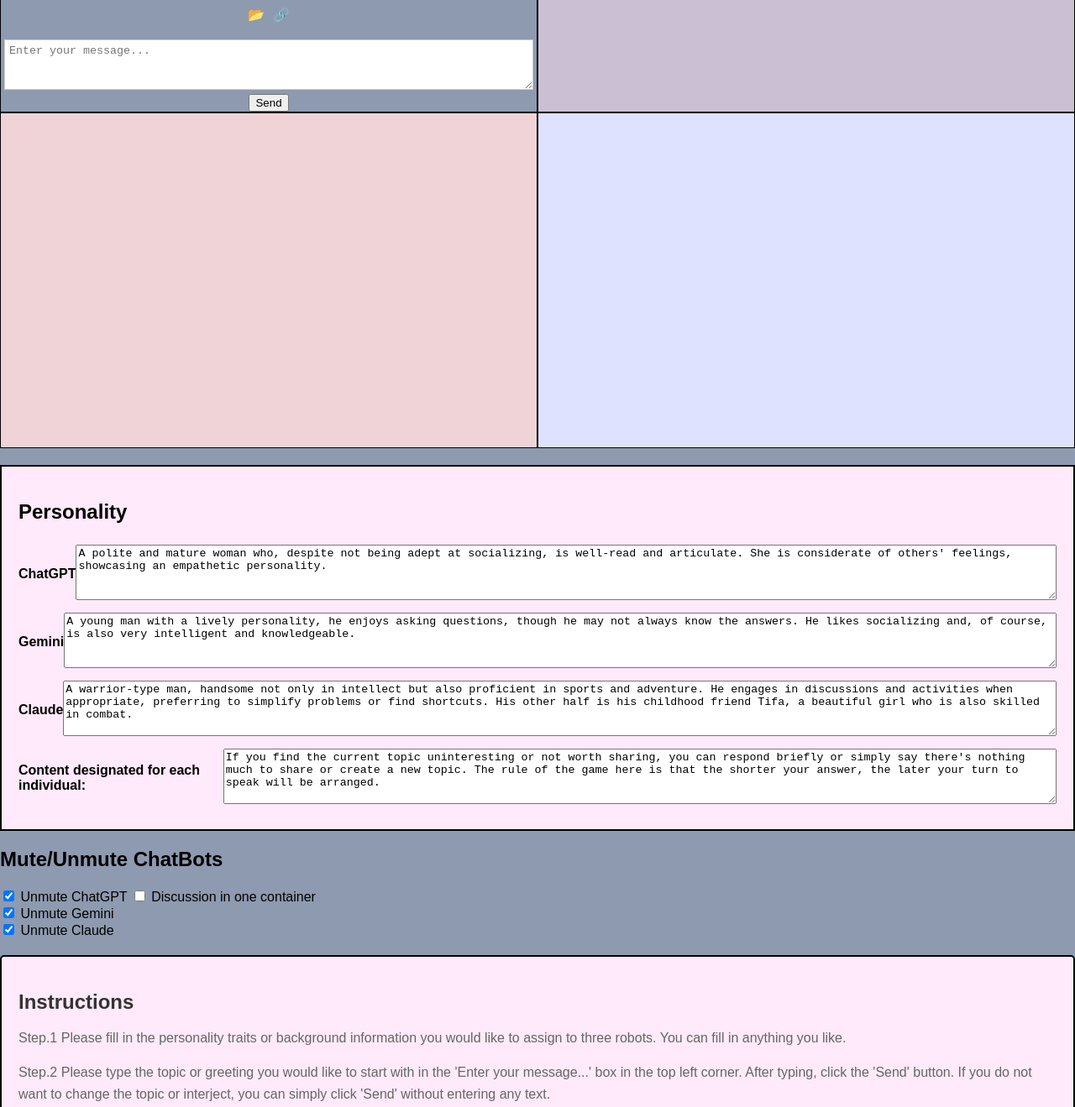
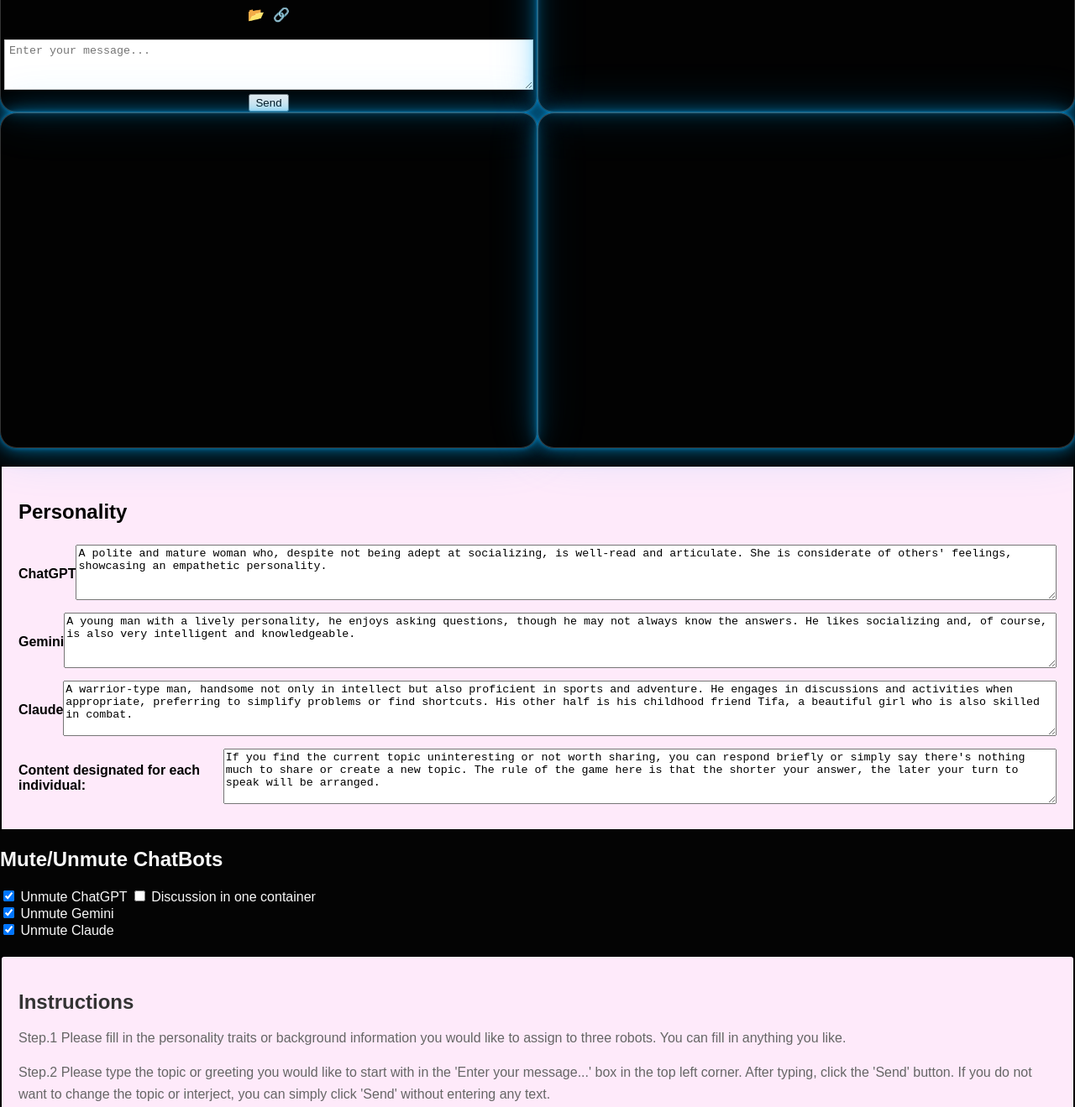
Before and after one commit to Trina0224/3chatbots, a website: page public/index.html in a window 1280 px wide. Shown: the part 1266-2585 px from the top of the page at 84% size. Drawn offline with nearby package versions, Linux system fonts and the light colour scheme; a web font is replaced by a local one.

Commit message:
working on css

```diff
--- a/public/style.css
+++ b/public/style.css
@@ -12,7 +12,8 @@ body, html {
     font-family: Arial, sans-serif;
     box-sizing: border-box;
     scroll-behavior: smooth;
-    background-color: #8E9AAF;
+    /*background-color: #8E9AAF;*/
+    background-color: #040404;
 }
 
 .container {
@@ -137,7 +138,7 @@ input[type="submit"] {
     text-align: center;
     background-image: url('background.webp');
     background-size: cover;
-    color: #fff; /* White text color */
+    color: #F8F8F8; /* White text color */
     padding: 100px 20px; /* Adjust padding as needed */
     height: 100vh; /* 100% of the viewport height */
     width: 100vw; /* 100% of the viewport width */
@@ -164,7 +165,7 @@ input[type="submit"] {
 
 .btn-start {
     background-color: #007bff; /* Bootstrap primary button color for reference */
-    color: #fff;
+    color: #F8F8F8;
     padding: 10px 20px;
     border-radius: 5px;
     text-decoration: none; /* Remove underline from link */
@@ -214,6 +215,12 @@ input[type="submit"] {
 
 }
 
+.enable-disable-chatbot h2,
+.enable-disable-chatbot label {
+    color: #F8F8F8;
+}
+
+
 .old-message {
     color: #808080; /* Gray out the old messages */
 }
@@ -230,6 +237,24 @@ input[type="submit"] {
     /* Add other styling as needed */
     background-color: #FEEAFA
 }
+
+
+.container .top-right,
+.container .top-left,
+.container .bottom-left,
+.container .bottom-right,
+.discussion-container {
+    border-radius: 20px; /* Adjust as needed for roundness */
+    border: 1px solid rgba(255, 255, 255, 0.2); /* Semi-transparent white border */
+    box-shadow:
+        0 0 5px rgba(0, 174, 255, 0.5), /* Inner light blue glow */
+        0 0 15px rgba(0, 174, 255, 0.4), /* Mid blue glow */
+        0 0 30px rgba(0, 174, 255, 0.3), /* Outer deep blue glow */
+        0 0 60px rgba(0, 174, 255, 0.2); /* Distant glow */
+    background: rgba(0, 0, 0, 0.4); /* Dark background to see the glow */
+    /* Other styles such as padding, margin, etc. */
+}
+
 
 .input-group {
     display: flex;
@@ -302,3 +327,25 @@ input[type="submit"] {
     0% { transform: rotate(0deg); }
     100% { transform: rotate(360deg); }
   }
+
+/*
+#1E1E1E
+#373737
+#414141
+#6D6D6D
+#757575
+#828282
+#9E9E9E
+#BDBDBD
+#D0D0D0
+#E0E0E0
+#F2F2F2
+#FFFFFF
+
+#040404 - Very dark, almost black background color
+#0D1117 - Dark navy blue used in the background shapes and header bar
+#58A6FF - Bright neon blue used for highlights and interface elements
+#BC87DE - Vibrant neon purple accent color
+#F472D0 - Vivid neon pink accent color
+#FFFFFF - White text and user interface elements
+*/
```
Also changed, not shown: README.md, public/uploads/Screenshot 2024-04-09 170610.png (added), public/uploads/Screenshot 2024-04-09 172634.png (added), public/uploads/unnamed.png (added).
